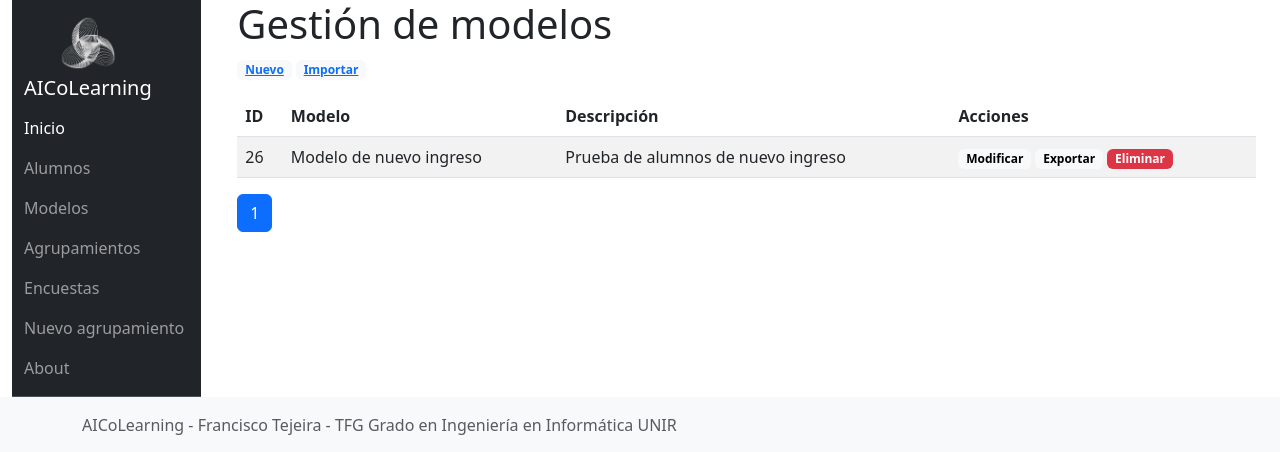
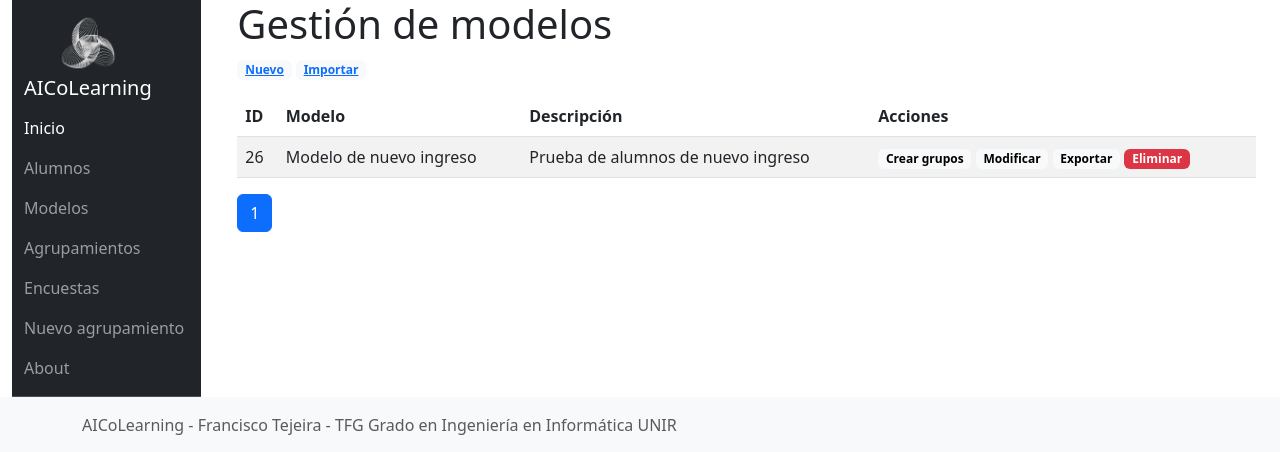
Before and after one commit to cmk276/aicolearning, a Django app: page /modelos_de_alumnos/ in a window 1280 px wide. Shown: the top 452 px of the page. Run offline with Django 4.2, Linux system fonts and the light colour scheme; data comes from the database, SQL or seed files in the repository.

Commit message:
Añadido link crear grupos en gestión de modelos

```diff
--- a/aicolearning/modelos_de_alumnos/templates/modelos_de_alumnos/modelos.html
+++ b/aicolearning/modelos_de_alumnos/templates/modelos_de_alumnos/modelos.html
@@ -29,6 +29,7 @@
                     <td>{{ m.nombre}}</td>
                     <td>{{ m.descripcion}}</td>
                     <td>
+                        <span class="badge text-bg-light"><a class="link-underline-light link-body-emphasis" href="{% url 'trabajo_colaborativo:configurar_agrupamiento' m.id 1 2 %}">Crear grupos</a></span>
                         <span class="badge text-bg-light"><a class="link-underline-light link-body-emphasis" href="{% url 'modelos_de_alumnos:vista_modelo' m.id %}">Modificar</a></span>
                         <span class="badge text-bg-light">Exportar</span>
                         <span class="badge text-bg-danger">Eliminar</span>
```
